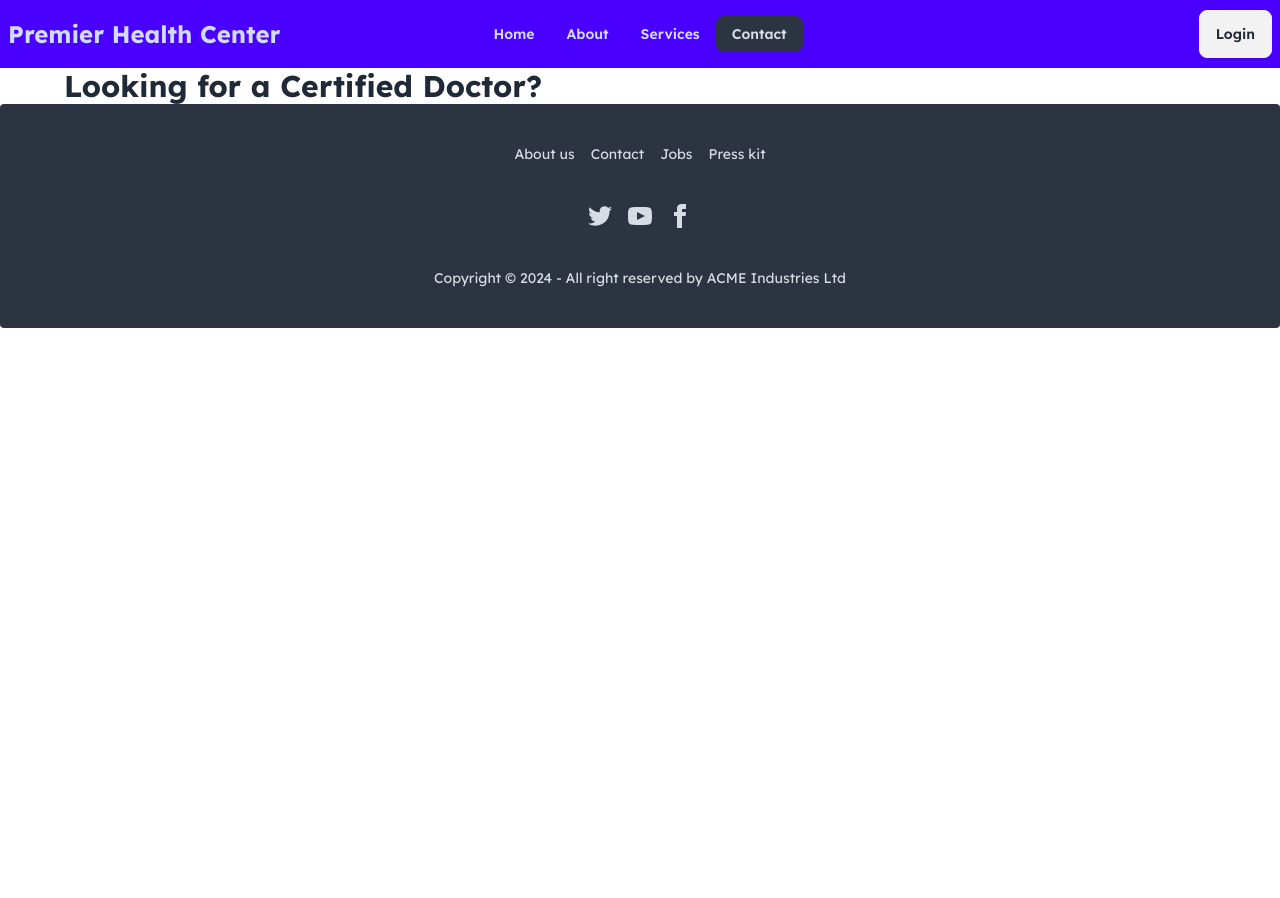
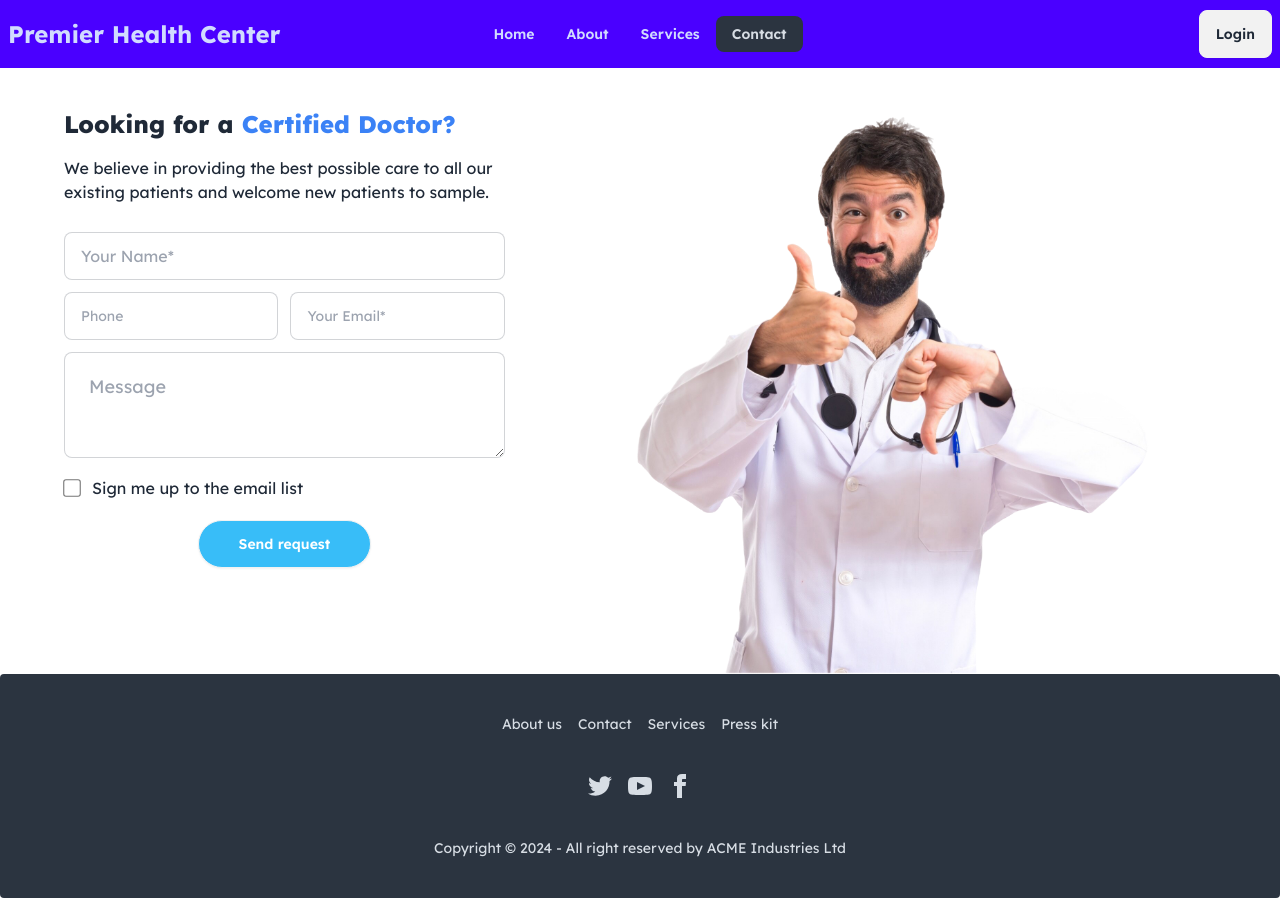
Before and after one commit to rifat-islam2026/premier-health-center, a React (Vite) app: page /contact in a window 1280 px wide. Before the commit the page ends 800 px from the top, so only its background shows below. Built offline with nearby package versions, Linux system fonts and the light colour scheme; no server answers.

Commit message:
error page and react toast added

```diff
--- a/package.json
+++ b/package.json
@@ -18,6 +18,7 @@
     "react-helmet": "^6.1.0",
     "react-icons": "^5.3.0",
     "react-router-dom": "^6.26.2",
+    "react-toastify": "^10.0.6",
     "swiper": "^11.1.14"
   },
   "devDependencies": {
--- a/src/layouts/Root/Root.jsx
+++ b/src/layouts/Root/Root.jsx
@@ -1,4 +1,5 @@
 import { Outlet } from "react-router-dom"
+import { ToastContainer } from "react-toastify"
 import Footer from "../../pages/Footer/Footer"
 import Header from "../../pages/Header/Header"
 
@@ -8,6 +9,7 @@ function Root() {
             <Header />
             <div className="max-w-6xl mx-auto"><Outlet /></div>
             <Footer />
+            <ToastContainer/>
         </div>
     )
 }
--- a/src/pages/Contact/Contact.jsx
+++ b/src/pages/Contact/Contact.jsx
@@ -1,8 +1,50 @@
+import { Helmet } from 'react-helmet';
+import contactImg from '../../assets/contact.png';
 
 function Contact() {
   return (
-    <div>
-          <h1 className="text-3xl font-bold">Looking for a Certified Doctor?</h1>
+      <div>
+          <Helmet>
+              <meta charSet="utf-8" />
+              <title>Contact</title>
+              <link rel="canonical" href="http://mysite.com/example" />
+          </Helmet>
+          <div className="md:flex flex-row gap-5">
+              <div className='md:p-0 p-10'>
+                  <h1 className="text-2xl w-full font-extrabold md:pt-10 pt-0 mb-4">Looking for a
+                      <span className='text-blue-500'> Certified Doctor?</span>
+                  </h1>
+                  <p className='mb-7'>We believe in providing the best possible care to all our existing patients and welcome new patients to sample.</p>
+                  <form className='w-full'>
+                      <input type="text" placeholder="Your Name*" className="input input-bordered w-full mb-3" />
+                      <div className='flex gap-3'>
+                          <input
+                              type="phone"
+                              placeholder="Phone"
+                              className="input input-bordered input-md w-full max-w-xs" />
+                          <input
+                              type="email"
+                              placeholder="Your Email*"
+                              className="input input-bordered input-md w-full max-w-xs" />
+                      </div>
+                      <textarea
+                          placeholder="Message"
+                          className="textarea textarea-bordered textarea-lg w-full my-3"></textarea>
+                      <span className='flex items-center gap-3 mb-5'>
+                          <input type="checkbox" name="terms" className='form-checkbox h-4 w-4 scale-110' />
+                          <p>Sign me up to the email list</p>
+                     </span>
+                      <div className='flex justify-center mb-10'>
+                          <button
+                              type='submit'
+                              className='btn rounded-full bg-sky-400 hover:bg-sky-300 text-white px-10'>
+                              Send request
+                          </button>
+                        </div>
+                  </form>
+              </div>
+              <img src={ contactImg} className='md:w-[60%] mx-auto' />
+          </div>
     </div>
   )
 }
--- /dev/null
+++ b/src/pages/ErrorPage.jsx
@@ -0,0 +1,16 @@
+import { useRouteError } from "react-router-dom";
+
+function ErrorPage() {
+  const error = useRouteError();
+  return (
+    <div className="text-center w-3/6 mx-auto h-[100vh] my-10 bg-warning flex flex-col justify-center">
+      <h1 className="text-3xl font-extrabold py-2">Oops | Pages not found , Please try again!</h1>
+      <p>Sorry, an unexpected error has occurred.</p>
+      <p>
+        <i>{error.statusText || error.message}</i>
+      </p>
+    </div>
+  )
+}
+
+export default ErrorPage
--- a/src/pages/Footer/Footer.jsx
+++ b/src/pages/Footer/Footer.jsx
@@ -1,11 +1,12 @@
+import { Link } from "react-router-dom"
 
 function Footer() {
   return (
       <footer className="footer footer-center bg-neutral text-neutral-content rounded p-10">
           <nav className="grid grid-flow-col gap-4">
-              <a className="link link-hover">About us</a>
-              <a className="link link-hover">Contact</a>
-              <a className="link link-hover">Jobs</a>
+              <Link to="/about" className="link link-hover">About us</Link>
+              <Link to="/contact" className="link link-hover">Contact</Link>
+              <Link to="/services" className="link link-hover">Services</Link>
               <a className="link link-hover">Press kit</a>
           </nav>
           <nav>
--- a/src/pages/Header/Header.jsx
+++ b/src/pages/Header/Header.jsx
@@ -1,13 +1,16 @@
 import { useContext } from "react";
 import { Link, NavLink } from "react-router-dom";
+import { toast } from "react-toastify";
+import 'react-toastify/dist/ReactToastify.css';
 import { AuthContext } from "../../providers/AuthProvider";
 
 function Header() {
     const { user ,logOut} = useContext(AuthContext);
     const handelSignOut = () => {
+        const success = () => toast.success("Sign out successFully!");
         logOut()
             .then(() => {
-                alert('Sign-out successful.')
+                success();
             }).catch((error) => {
                 // An error happened.
             });
--- a/src/pages/Login/Login.jsx
+++ b/src/pages/Login/Login.jsx
@@ -2,6 +2,8 @@ import { useContext, useState } from "react";
 import { Helmet } from "react-helmet";
 import { FaEye, FaEyeSlash, FaGithub, FaGoogle } from "react-icons/fa";
 import { Link, useNavigate } from "react-router-dom";
+import { toast } from "react-toastify";
+import 'react-toastify/dist/ReactToastify.css';
 import { AuthContext } from "../../providers/AuthProvider";
 
 function Login() {
@@ -9,6 +11,7 @@ function Login() {
     const [loginError, setLoginError] = useState('');
     const [showPassword, setShowPassword] = useState(false);
     const navigate = useNavigate();
+    const success = () => toast.success("Login successFully!");
 
     const handelLogin = e => {
         e.preventDefault()
@@ -27,7 +30,7 @@ function Login() {
         // signIn user
         signInUser(email, password)
             .then(result => {
-                alert("Login successfully")
+                success();
                 e.target.reset()
                 navigate('/')
                 console.log(result.user);
@@ -75,7 +78,20 @@ function Login() {
                             onSubmit={handelLogin}
                             className="card-body">
                             {
-                                loginError && <p className="text-red-600 bg-red-200 p-2 my-2">{loginError}</p>
+                                loginError && <div role="alert" className="alert alert-warning">
+                                    <svg
+                                        xmlns="http://www.w3.org/2000/svg"
+                                        className="h-6 w-6 shrink-0 stroke-current"
+                                        fill="none"
+                                        viewBox="0 0 24 24">
+                                        <path
+                                            strokeLinecap="round"
+                                            strokeLinejoin="round"
+                                            strokeWidth="2"
+                                            d="M12 9v2m0 4h.01m-6.938 4h13.856c1.54 0 2.502-1.667 1.732-3L13.732 4c-.77-1.333-2.694-1.333-3.464 0L3.34 16c-.77 1.333.192 3 1.732 3z" />
+                                    </svg>
+                                    <span>{loginError}</span>
+                                </div>
                             }
                             <div className="form-control">
                                 <label className="label">
@@ -109,8 +125,8 @@ function Login() {
                                     </span>
                                 </div>
                                 <div className="label flex items-center justify-between pt-2">
-                                    <div className="flex gap-2">
-                                        <input type="checkbox" name="terms" />
+                                    <div className="flex items-center gap-2">
+                                        <input type="checkbox" name="terms" className="form-checkbox h-4 w-4 scale-110" />
                                         <p className="font-semibold">Remember Me</p>
                                     </div>
                                     <label className="label">
--- a/src/pages/Register/Register.jsx
+++ b/src/pages/Register/Register.jsx
@@ -3,9 +3,10 @@ import { useContext, useState } from "react";
 import { Helmet } from "react-helmet";
 import { FaEye, FaEyeSlash, FaGithub, FaGoogle } from "react-icons/fa";
 import { Link, useNavigate } from "react-router-dom";
+import { toast } from "react-toastify";
+import 'react-toastify/dist/ReactToastify.css';
 import auth from "../../firebase/firebase.config";
 import { AuthContext } from "../../providers/AuthProvider";
-
 
 function Register() {
     const { createUser} = useContext(AuthContext);
@@ -21,7 +22,7 @@ function Register() {
         const email = form.get('email');
         const password = form.get('password');
         const accept = e.target.terms.checked;
-        // console.log(accept);
+        const success = () => toast.success("Register successFully!");
 
         // reset error
         setRegisterError('')
@@ -40,7 +41,7 @@ function Register() {
         }
         createUser(email, password)
             .then(result => {
-                alert("Register successfully")
+                success();
                 e.target.reset()
                 navigate('/login')
                 // updateProfile
@@ -71,7 +72,20 @@ function Register() {
                             onSubmit={handelRegister}
                             className="card-body">
                             {
-                                registerError && <p className="text-red-600 bg-red-200 p-2 my-2">{registerError}</p>
+                                registerError && <div role="alert" className="alert alert-warning">
+                                    <svg
+                                        xmlns="http://www.w3.org/2000/svg"
+                                        className="h-6 w-6 shrink-0 stroke-current"
+                                        fill="none"
+                                        viewBox="0 0 24 24">
+                                        <path
+                                            strokeLinecap="round"
+                                            strokeLinejoin="round"
+                                            strokeWidth="2"
+                                            d="M12 9v2m0 4h.01m-6.938 4h13.856c1.54 0 2.502-1.667 1.732-3L13.732 4c-.77-1.333-2.694-1.333-3.464 0L3.34 16c-.77 1.333.192 3 1.732 3z" />
+                                    </svg>
+                                    <span>{registerError}</span>
+                                </div>
                             }
                             <div className="form-control">
                                 <label className="label">
@@ -128,8 +142,8 @@ function Register() {
                                 </div>
                             </div>
                             <div className="label flex items-center justify-between pt-2">
-                                <div className="flex gap-2">
-                                    <input type="checkbox" name="terms" />
+                                <div className="flex items-center gap-2">
+                                    <input type="checkbox" name="terms" className="form-checkbox h-4 w-4 scale-110" />
                                     <p className="font-semibold">Remember Me</p>
                                 </div>
                                 <label className="label">
--- a/src/routes/Router.jsx
+++ b/src/routes/Router.jsx
@@ -5,6 +5,7 @@ import {
 import Root from "../layouts/Root/Root";
 import About from "../pages/About/About";
 import Contact from "../pages/Contact/Contact";
+import ErrorPage from "../pages/ErrorPage";
 import Home from "../pages/Home/Home";
 import Login from "../pages/Login/Login";
 import Register from "../pages/Register/Register";
@@ -17,6 +18,7 @@ const router = createBrowserRouter([
     {
         path: "/",
         element: <Root />,
+        errorElement:<ErrorPage/>,
         children: [
             {
                 path: "/",
```
Also changed, not shown: 1 other file (tests, documents, lock files or other folders).
